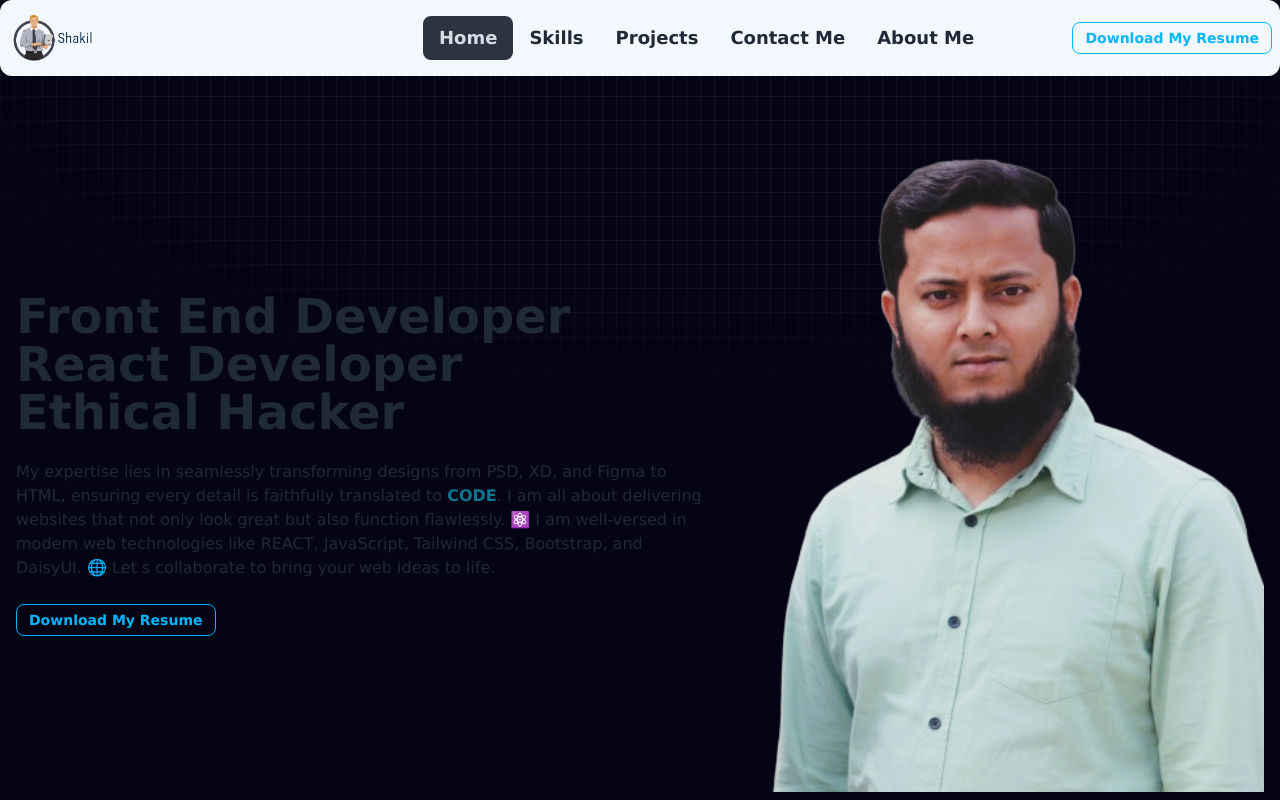
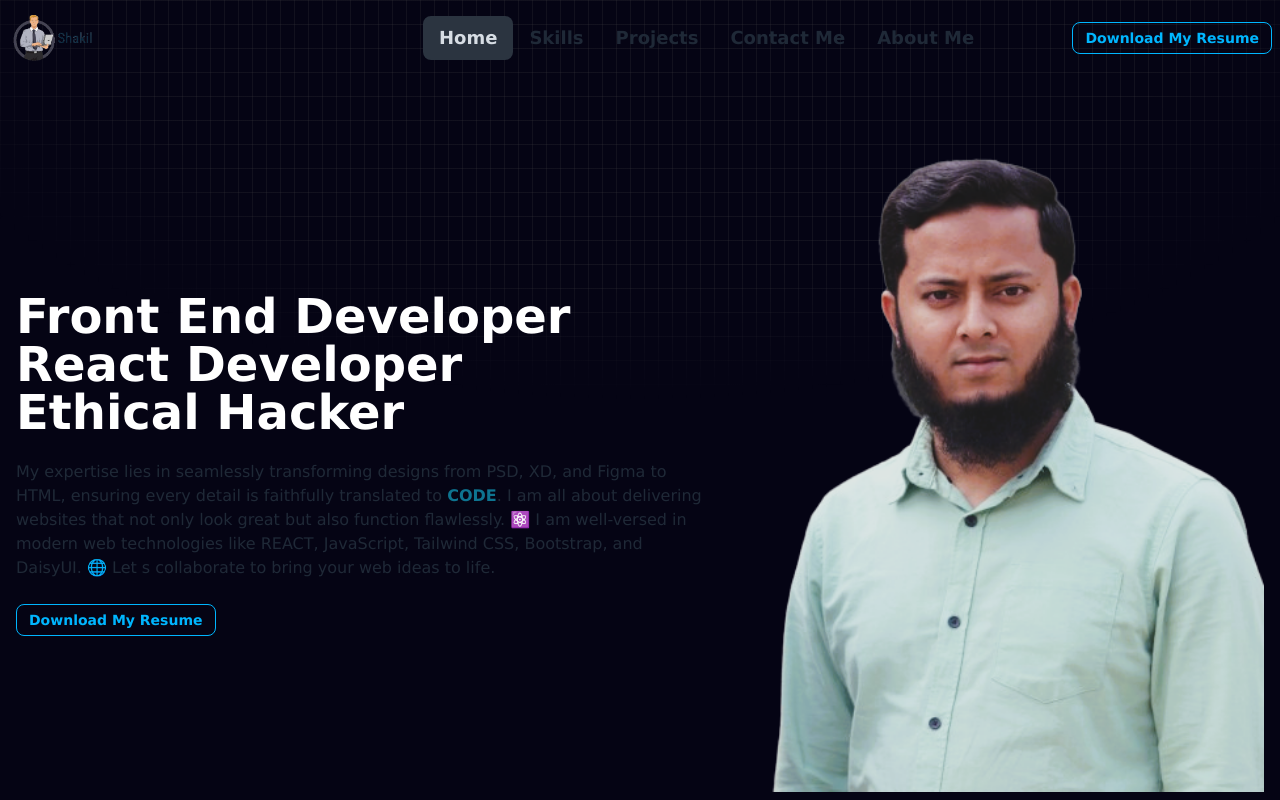
Before and after one commit to mdshakil04/my-portfolio, a React (Vite) app: page / in a window 1280 px wide. Shown: the top 800 px of the page. Built offline with nearby package versions, Linux system fonts and the light colour scheme.

Commit message:
Some changes done in navbar

```diff
--- a/index.html
+++ b/index.html
@@ -2,9 +2,9 @@
 <html lang="en">
   <head>
     <meta charset="UTF-8" />
-    <link rel="icon" type="image/svg+xml" href="/src/assets/logo.png" />
+    <link rel="icon" type="image/svg+xml" href="/src/assets/new-logo1.png" />
     <meta name="viewport" content="width=device-width, initial-scale=1.0" />
-    <title>Shakil | Front-End Developer</title>
+    <title>MD Shakil</title>
   </head>
   <body>
     <div id="root"></div>
--- a/src/Components/Navbar/Navbar.jsx
+++ b/src/Components/Navbar/Navbar.jsx
@@ -24,9 +24,9 @@ const Navbar = () => {
     </>
   );
   return (
-    <div className="navbar   bg-[#F3F8FF]  fixed font-bold rounded-xl">
+    <div className="navbar fixed font-bold rounded-xl" >
       <div className="">
-        <img className="w-2/3" src={logo} alt="Shakil" />
+        <img className="w-2/3" src={logo} alt="MD Shakil" />
       </div>
       <div className="navbar-start">
         <div className="dropdown">
--- a/src/Home/Hero/Hero.jsx
+++ b/src/Home/Hero/Hero.jsx
@@ -6,7 +6,7 @@ const Hero = () => {
       <div className="hero-content flex-col lg:flex-row-reverse lg:h-[600px] ">
         <img src={banner} className="min-h-screen  lg:-mt-36" />
         <div className=" ">
-          <h1 className="text-5xl font-bold">
+          <h1 className="text-5xl font-bold text-white">
             Front End Developer<br/>React Developer<br/> Ethical Hacker
           </h1>
           <p className="py-6">
```
Also changed, not shown: src/assets/logo-img.jpg (added), src/assets/new-logo1.png (added).
